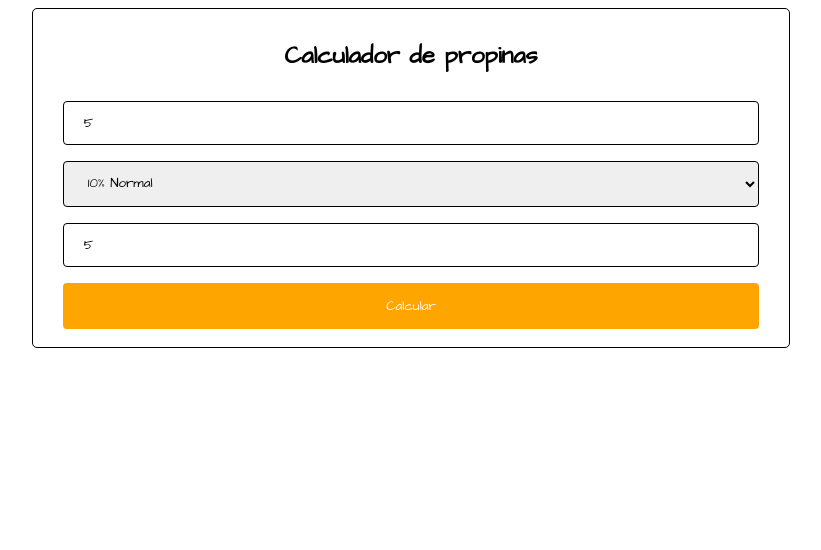
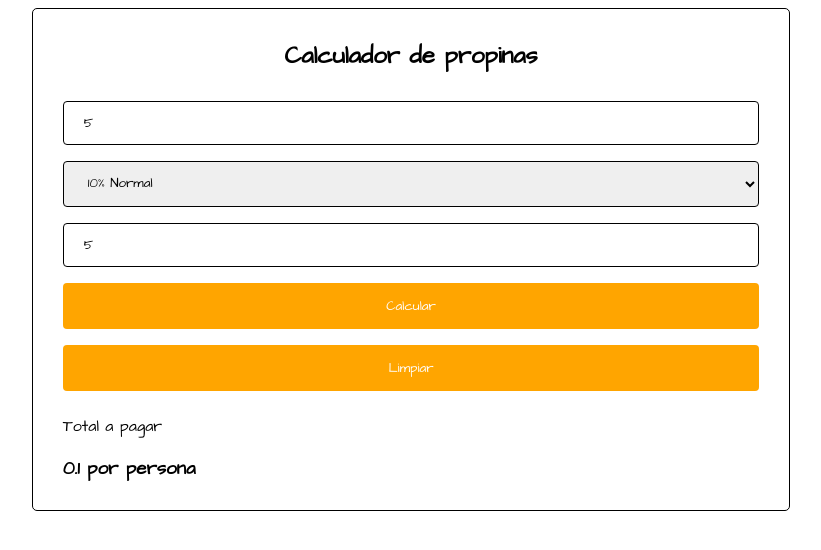
Before and after one commit to xaviermireia1/app-propinas-js, a plain HTML site: page index.html in a window 1280 px wide. Both pictures are taken after typing "5", "5" into the empty fields and a click on the input "Calcular". Shown: the whole page, without its empty margins (229-1050 px from the left). Drawn offline with Linux system fonts and the light colour scheme.

Commit message:
calculadora finalizada con JS

```diff
--- a/css/style.css
+++ b/css/style.css
@@ -29,6 +29,21 @@ input[type=submit]:hover {
     background-color: rgba(255, 166, 0, 0.906);
 }
 
+button[type=button] {
+    width: 100%;
+    background-color: orange;
+    color: white;
+    padding: 14px 20px;
+    margin: 8px 0;
+    border: none;
+    border-radius: 4px;
+    cursor: pointer;
+}
+
+button[type=button]:hover {
+    background-color: rgba(255, 166, 0, 0.906);
+}
+
 .main {
     border-radius: 5px;
     border: 1px solid black;
--- a/index.html
+++ b/index.html
@@ -20,7 +20,7 @@
             <h2>Calculador de propinas</h2>
         </div>
         <!--On submit siempre en etiqueta form-->
-        <form onsubmit="calculo(); return false;">
+        <form onsubmit="calculo(); return false;" id="form">
             <input type="number" name="cuenta" id="total" placeholder="total de la cuenta...">
             <!--step="0.01"-->
             <select name="servicio" id="servicio">
@@ -31,8 +31,9 @@
         </select>
             <input type="number" name="personas" id="personas" placeholder="¿cuentas personas van a pagar?">
             <input type="submit" value="Calcular" name="submit">
-
+            <button onclick="limpiar();" type="button" value="reset">Limpiar</button>
         </form>
+        <div id="res"></div>
     </div>
 </body>
 
--- a/js/code.js
+++ b/js/code.js
@@ -8,5 +8,19 @@ function calculo() {
     // let personas = document.getElementsByClassName('personas')[0].value;
     let personas = document.getElementById('personas').value;
     //alert(personas);
-    console.log('Total: ' + totalCuenta + 'servicio: ' + servicio + 'Personas: ' + personas);
+    let resultado = (servicio * totalCuenta) / personas;
+    console.log('Total: ' + resultado);
+    if (isNaN(resultado)) {
+        alert('No se ha introducido ningun dato');
+    } else if (personas == '' || personas == 0) {
+        alert('No se ha introducido ningun dato');
+    } else {
+        // innerHTML es para ver el contenido del javascript en el html (Donde llamo a la función)
+        document.getElementById("res").innerHTML = "<p>Total a pagar</p><h3>" + resultado + " por persona </h3>";
+    }
 }
+// Para limpiar los resultados del formulario más el resultado
+function limpiar() {
+    document.getElementById("form").reset();
+    document.getElementById("res").innerHTML = "";
+}
```
